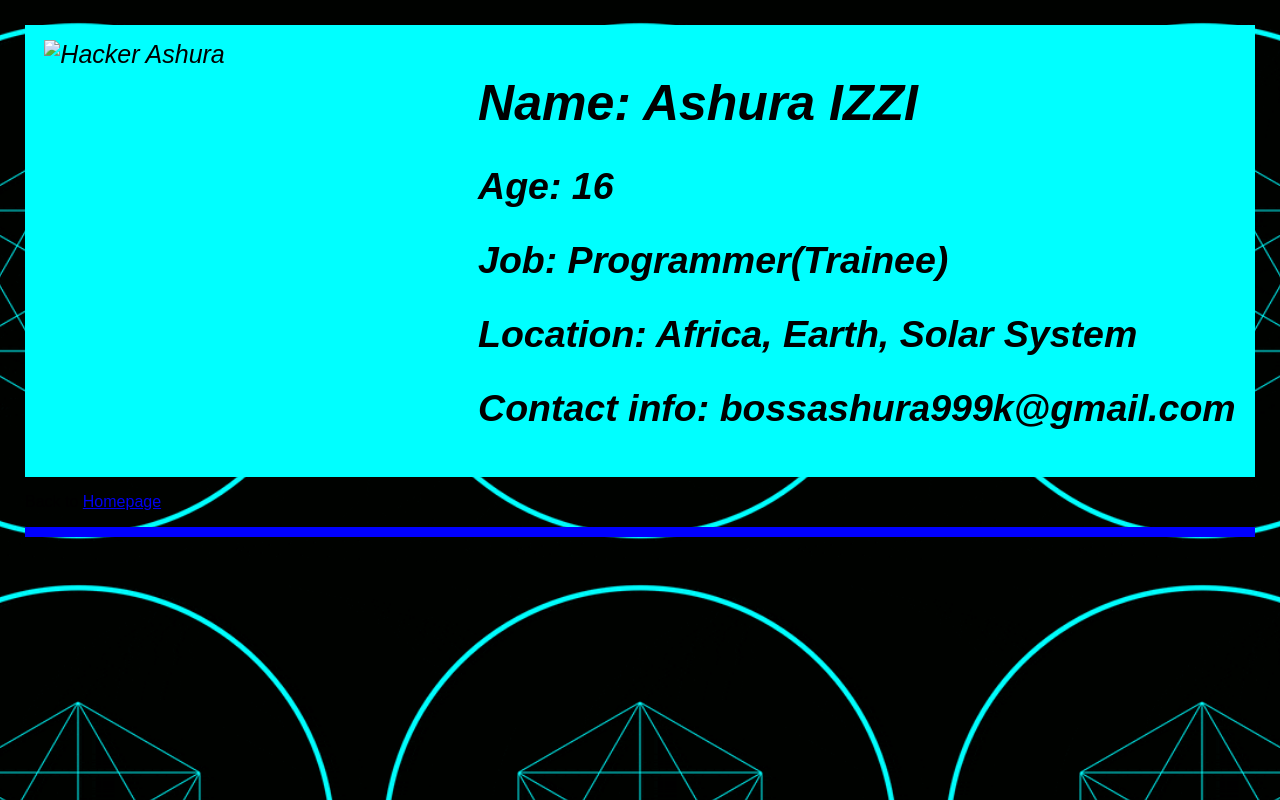
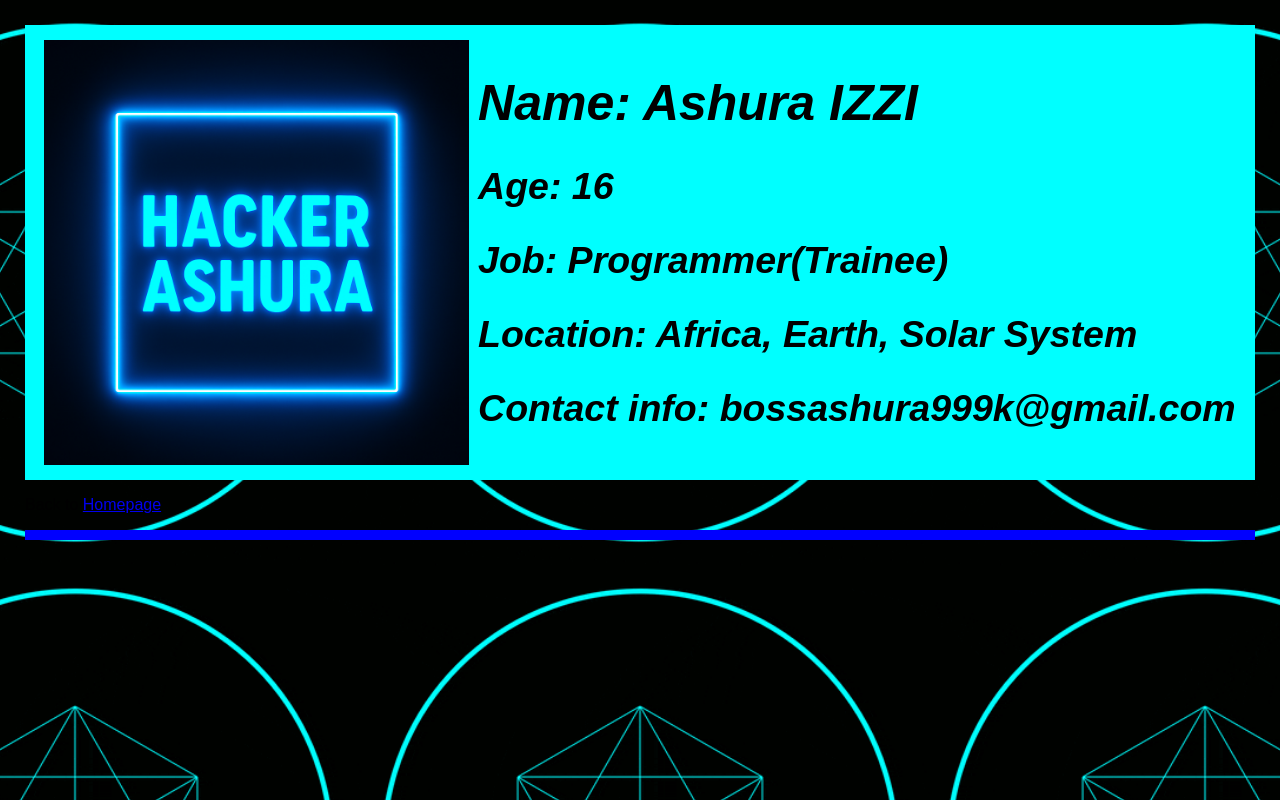
Before and after one commit to bossashura999k/Ashura, a plain HTML site: page card.html in a window 1280 px wide. Drawn offline with Linux system fonts and the light colour scheme.

Commit message:
Fix image source path in card.html

```diff
--- a/card.html
+++ b/card.html
@@ -18,7 +18,7 @@
     <body>
         <div class="card text">
             <img
-                src="hacker.png"
+                src="Pics/hacker.png"
                 class="pic text"
                 alt="Hacker Ashura">
 
```
